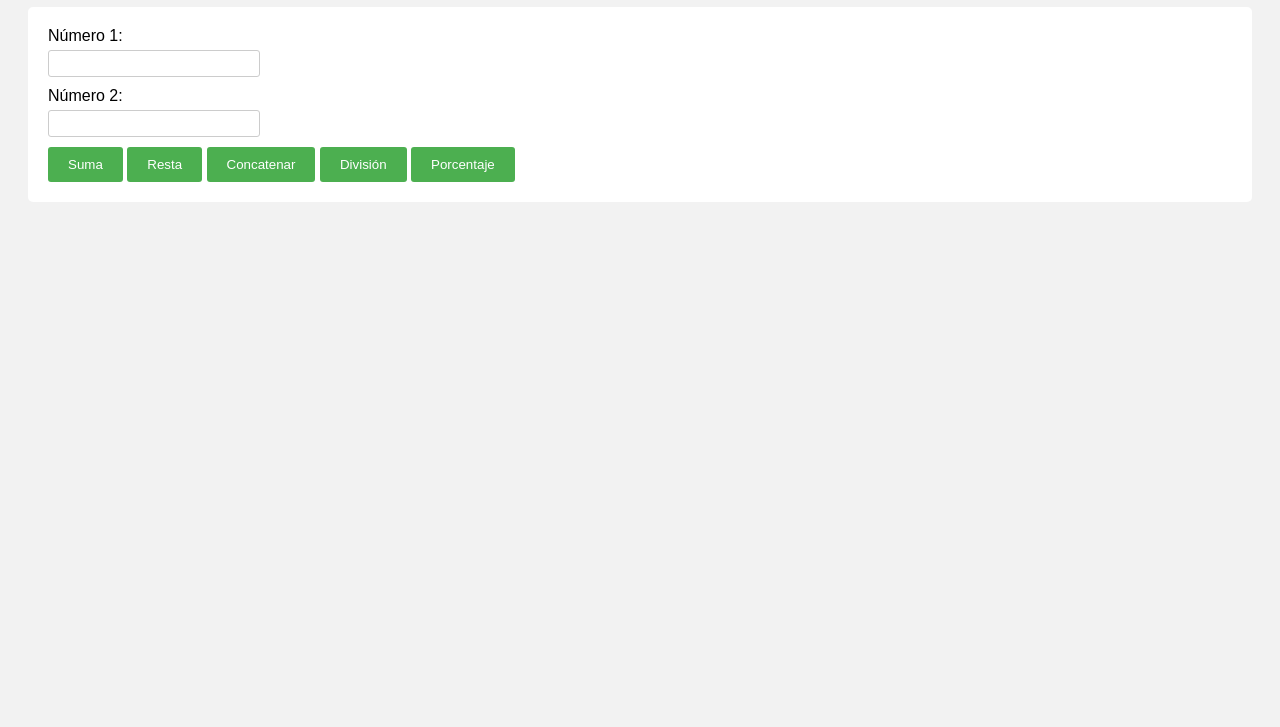
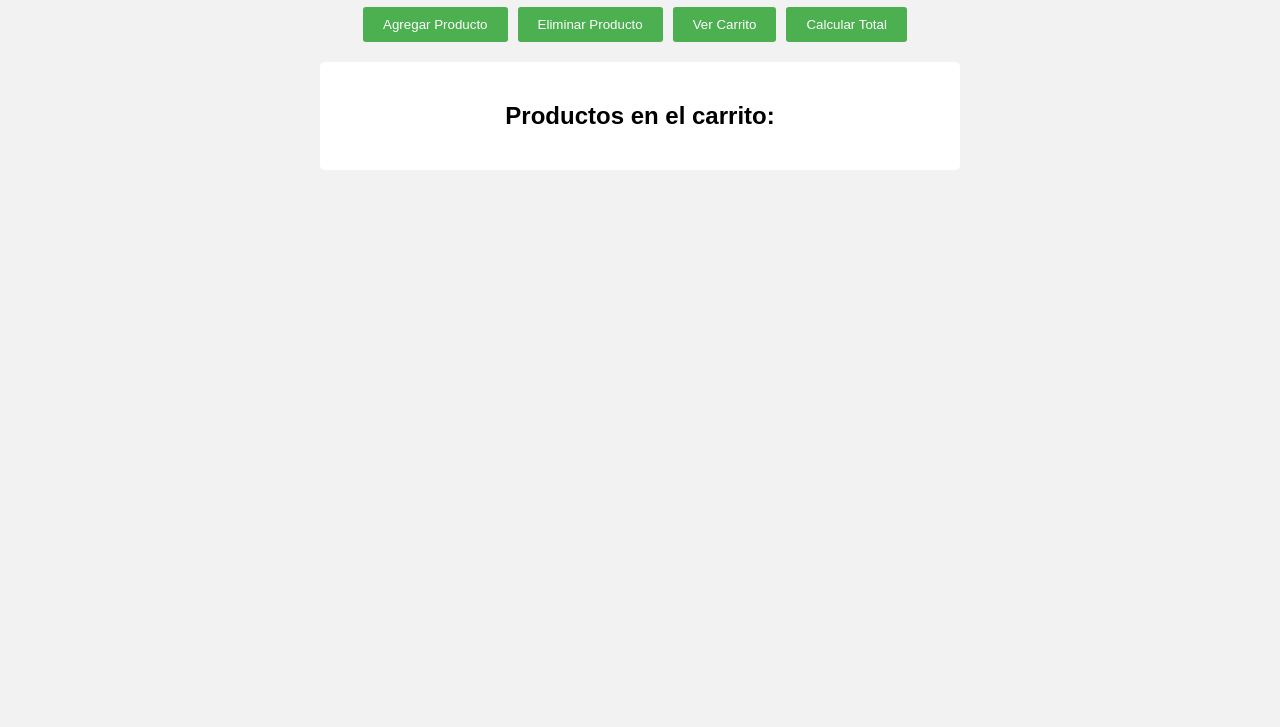
Before and after one commit to yevenes1/2daentregaNicolasYevenes, a plain HTML site: page index.html in a window 1280 px wide. Shown: the part 73-800 px from the top of the page. Drawn offline with Linux system fonts and the light colour scheme; files that its build step writes are made by us from their sources; files whose address does not match are found by name.

Commit message:
change proyect

```diff
--- a/css/styles.css
+++ b/css/styles.css
@@ -3,24 +3,14 @@ body {
   background-color: #f2f2f2;
 }
 
-  .container {
-    margin: 20px;
-    padding: 20px;
-    background-color: #fff;
-    border-radius: 5px;
+h1, h2 {
+  text-align: center;
 }
 
-  label {
-    display: block;
-    margin-bottom: 5px;
-  }
-
-  input {
-    width: 200px;
-    padding: 5px;
-    border-radius: 3px;
-    border: 1px solid #ccc;
-    margin-bottom: 10px;
+.container {
+  display: flex;
+  justify-content: center;
+  margin-bottom: 20px;
 }
 
 button {
@@ -30,8 +20,31 @@ body {
   border: none;
   border-radius: 3px;
   cursor: pointer;
+  margin-right: 10px;
 }
 
 button:hover {
   background-color: #45a049;
 }
+
+.carrito-container {
+  width: 600px;
+  margin: 0 auto;
+  padding: 20px;
+  background-color: #fff;
+  border-radius: 5px;
+}
+
+#carrito-list {
+  list-style: none;
+  padding: 0;
+}
+
+#carrito-list li {
+  margin-bottom: 10px;
+}
+
+#total-container {
+  margin-top: 20px;
+  text-align: right;
+}
--- a/index.html
+++ b/index.html
@@ -1,23 +1,22 @@
 <!DOCTYPE html>
 <html>
 <head>
-  <title>Calculadora</title>
-  <link rel="stylesheet" type="text/css" href="./css/styles.css">
+  <title>Carrito de Compras</title>
+  <link rel="stylesheet" type="text/css" href="styles.css">
 </head>
 <body>
-  <h1>Calculadora</h1>
+  <h1>Carrito de Compras</h1>
   <div class="container">
-    <label for="num1">Número 1:</label>
-    <input type="number" id="num1">
-    <br>
-    <label for="num2">Número 2:</label>
-    <input type="number" id="num2">
-    <br>
-    <button onclick="realizarCalculo('suma')">Suma</button>
-    <button onclick="realizarCalculo('resta')">Resta</button>
-    <button onclick="realizarCalculo('concatenar')">Concatenar</button>
-    <button onclick="realizarCalculo('division')">División</button>
-    <button onclick="realizarCalculo('porcentaje')">Porcentaje</button>
+    <button onclick="agregarProducto()">Agregar Producto</button>
+    <button onclick="eliminarProducto()">Eliminar Producto</button>
+    <button onclick="verCarrito()">Ver Carrito</button>
+    <button onclick="calcularTotal()">Calcular Total</button>
+  </div>
+
+  <div class="carrito-container">
+    <h2>Productos en el carrito:</h2>
+    <ul id="carrito-list"></ul>
+    <div id="total-container"></div>
   </div>
 
   <script src="script.js"></script>
--- a/js/script.js
+++ b/js/script.js
@@ -1,29 +1,54 @@
-function realizarCalculo(operacion) {
-  let num1 = Number(prompt("Ingrese el primer número:"));
-  let num2 = Number(prompt("Ingrese el segundo número:"));
+let carrito = [];
 
-  let resultado;
+function agregarProducto() {
+  let producto = prompt("Ingrese el nombre del producto:");
+  let precio = parseFloat(prompt("Ingrese el precio del producto:"));
+  let cantidad = parseInt(prompt("Ingrese la cantidad del producto:"));
 
-  switch (operacion) {
-    case 'suma':
-      resultado = num1 + num2;
-      break;
-    case 'resta':
-      resultado = num1 - num2;
-      break;
-    case 'concatenar':
-      resultado = num1.toString() + num2.toString();
-      break;
-    case 'division':
-      resultado = num1 / num2;
-      break;
-    case 'porcentaje':
-      resultado = (num1 * num2) / 100;
-      break;
-    default:
-      alert("Operación no válida.");
-      return;
+  let nuevoProducto = {
+    nombre: producto,
+    precio: precio,
+    cantidad: cantidad
+  };
+
+  carrito.push(nuevoProducto);
+
+  alert(`${cantidad} ${producto}(s) ha(n) sido agregado(s) al carrito.`);
+}
+
+function eliminarProducto() {
+  let indice = parseInt(prompt("Ingrese el número de índice del producto a eliminar:"));
+
+  if (indice >= 1 && indice <= carrito.length) {
+    let productoEliminado = carrito.splice(indice - 1, 1);
+    alert(`${productoEliminado[0].nombre} ha sido eliminado del carrito.`);
+  } else {
+    alert("Índice inválido.");
+  }
+}
+
+function verCarrito() {
+  console.log("Productos en el carrito:");
+
+  carrito.forEach((producto, index) => {
+    console.log(`${index + 1}. ${producto.nombre} - Precio: ${producto.precio} - Cantidad: ${producto.cantidad}`);
+  });
+}
+
+function calcularTotal() {
+  let subtotal = 0;
+
+  carrito.forEach((producto) => {
+    subtotal += producto.precio * producto.cantidad;
+  });
+
+  let descuento = 0;
+
+  if (subtotal > 100) {
+    descuento = subtotal * 0.1; // Aplica un descuento del 10% si el subtotal es mayor a 100
   }
 
-  alert(`El resultado de la operación "${operacion}" es: ${resultado}`);
+  let total = subtotal - descuento;
+
+  alert(`Subtotal: $${subtotal.toFixed(2)}\nDescuento: $${descuento.toFixed(2)}\nTotal: $${total.toFixed(2)}`);
 }
```
Lines whose indentation alone changed are shown as unchanged.
